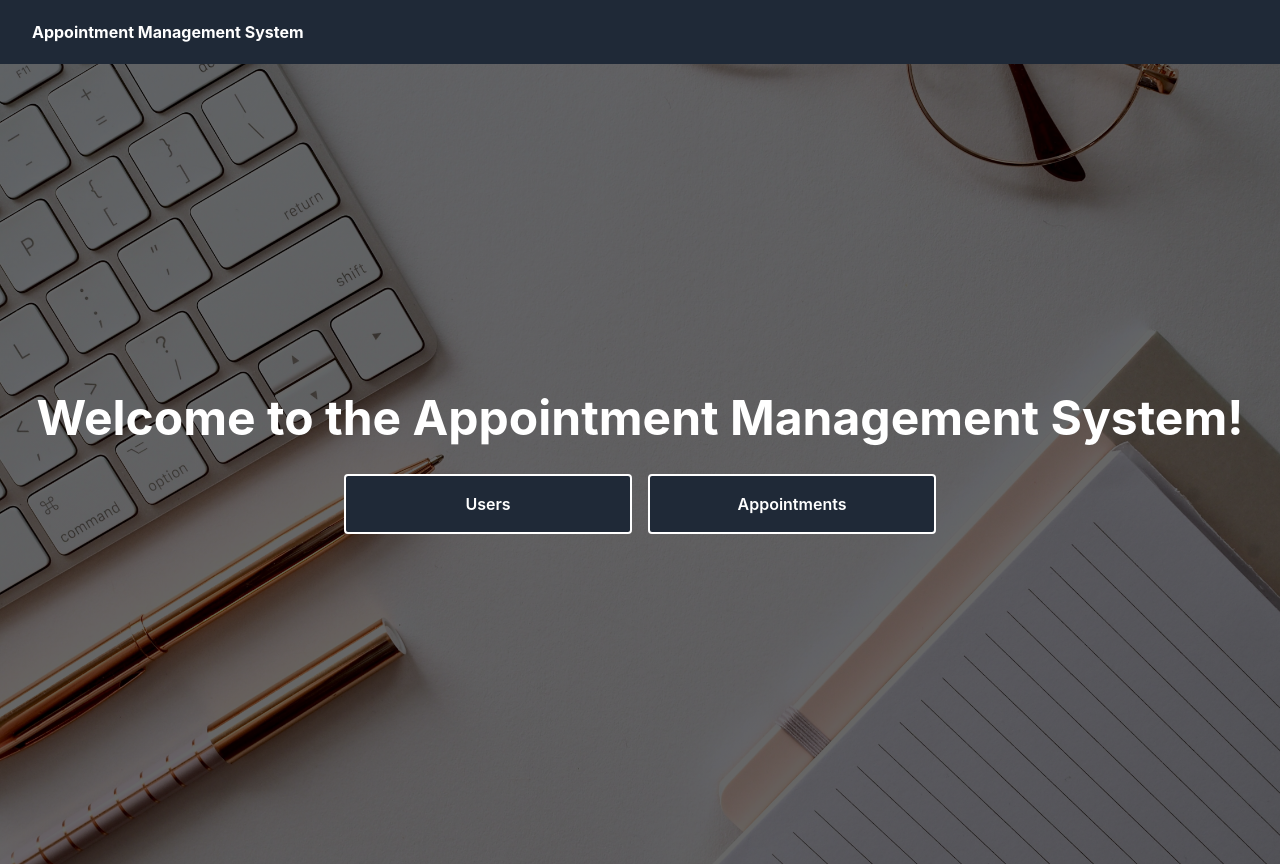
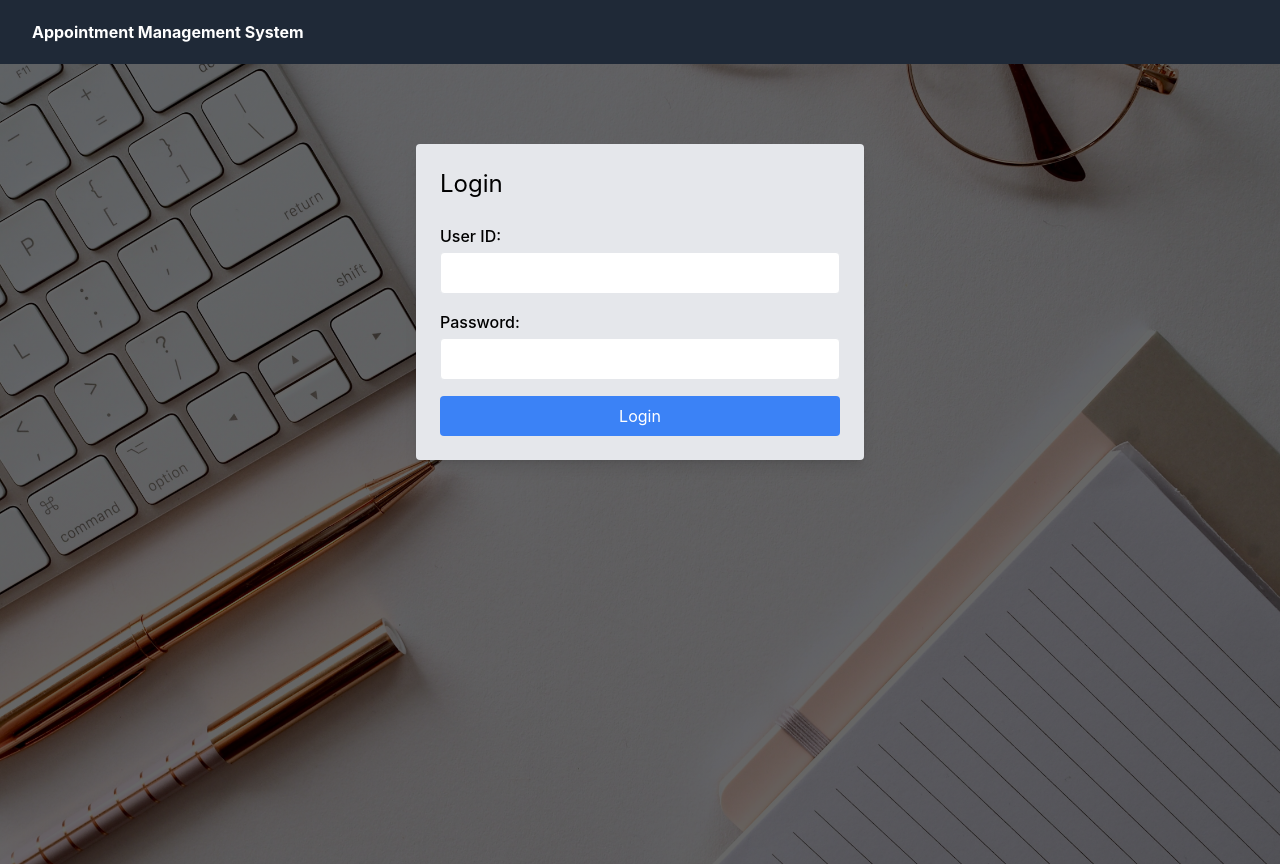
Before and after one commit to sunishaarora/appointment-system-ui, a React (Create React App) app: page / in a window 1280 px wide. Built offline with nearby package versions, Linux system fonts and the light colour scheme.

Commit message:
Adding login functionality

```diff
--- a/src/App.js
+++ b/src/App.js
@@ -18,7 +18,7 @@
         <BrowserRouter>
             <Navbar />
             <Routes>
-                <Route path="/" element={<Homepage />} />
+                <Route path="/" element={<Login />} />
                 <Route path="/Homepage" element={<Homepage />} />
                 <Route path="/userList" element={<UserList />} />
                 <Route path="/addUser" element={<AddUser />} />
```
